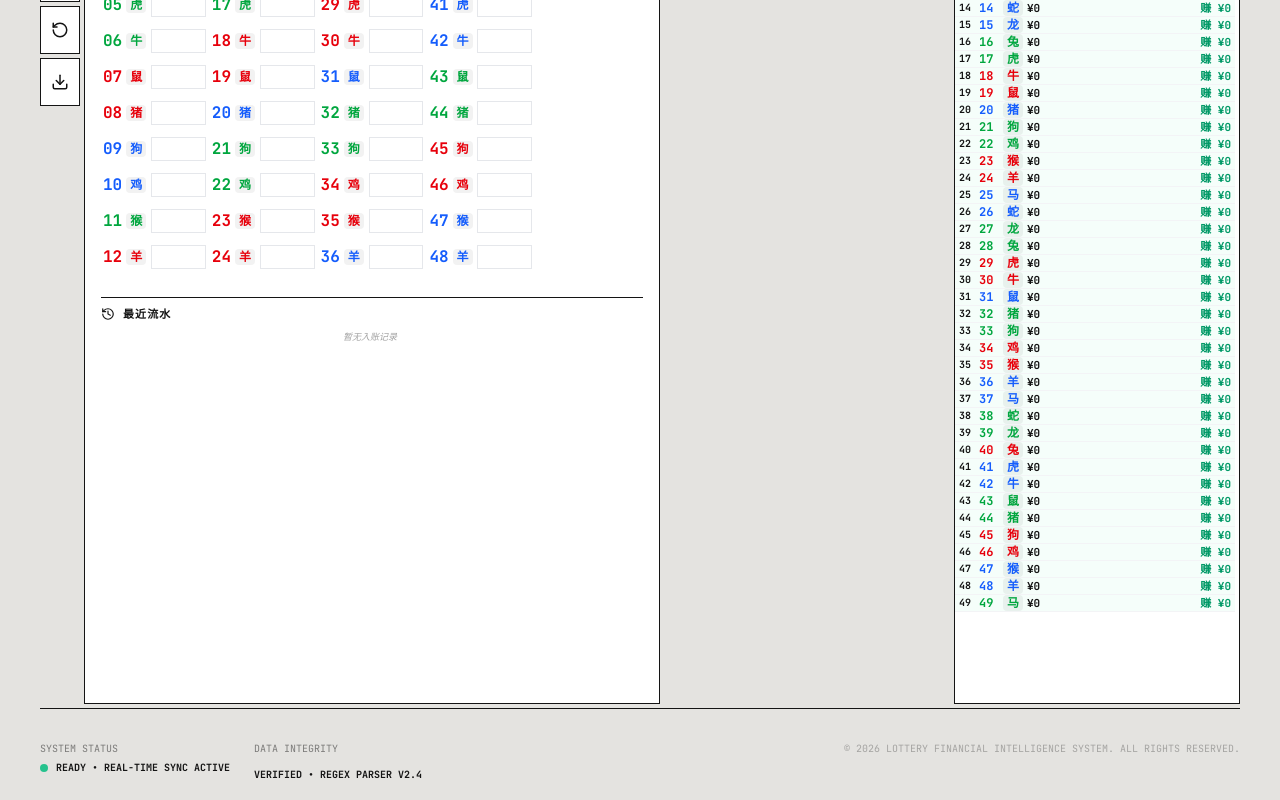
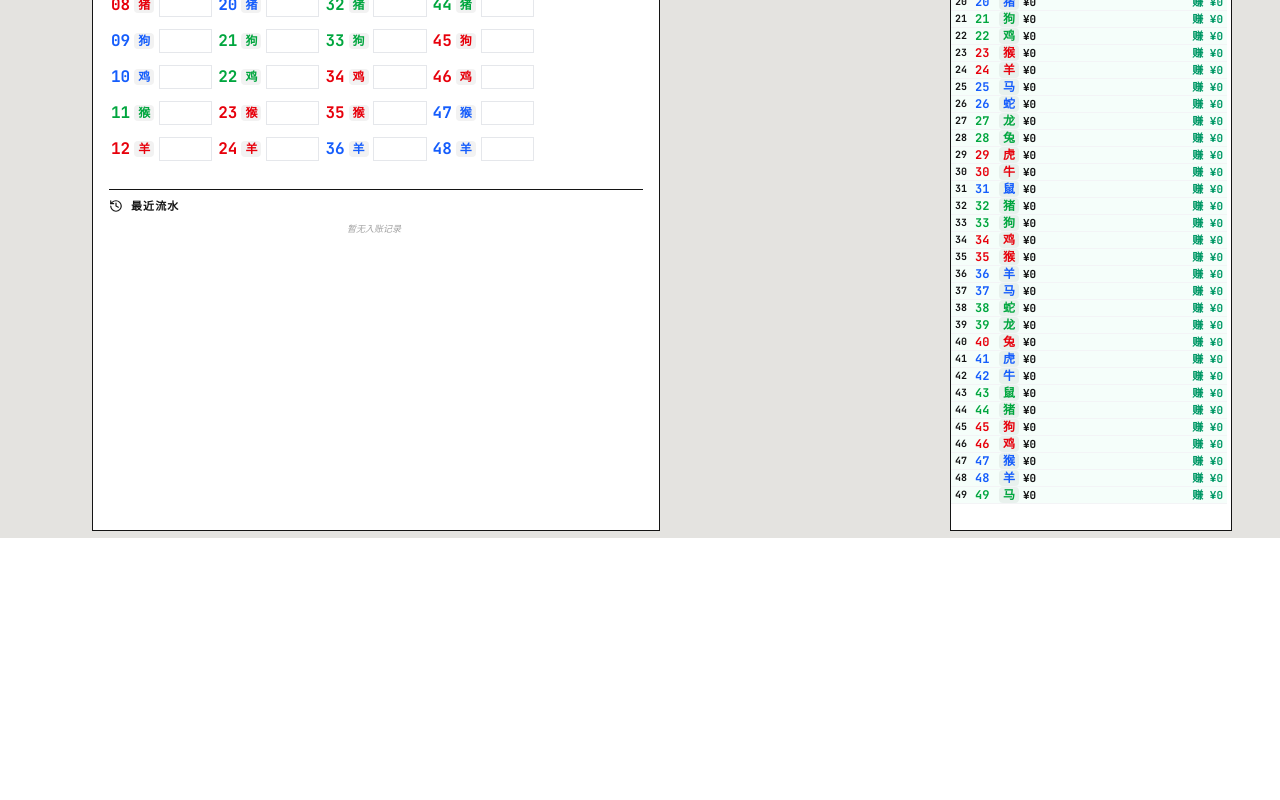
Before and after one commit to aa5300333/tongjiruanjian, a React (Vite) app: page / in a window 1280 px wide. Shown: the part 262-1062 px from the top of the page. After the commit the page ends 800 px from the top, so only its background shows below. Built offline with nearby package versions, Linux system fonts and the light colour scheme; a web font is replaced by a local one.

Commit message:
feat: Refactor layout for improved responsiveness
Adjusts the main application layout to use a fixed-size container with overflow handling, enhancing responsiveness across different screen sizes. This change also optimizes the grid layout for better content arrangement.

```diff
--- a/src/App.tsx
+++ b/src/App.tsx
@@ -883,8 +883,8 @@ export default function App() {
   }
 
   return (
-    <div className="min-h-screen bg-[#E4E3E0] text-[#141414] font-sans p-2 md:p-4">
-      <div className="max-w-[1200px] mx-auto space-y-1">
+    <div className="h-screen w-screen bg-[#E4E3E0] text-[#141414] font-sans overflow-hidden flex items-center justify-center p-0">
+      <div className="w-[1200px] h-[1000px] bg-[#E4E3E0] p-2 flex flex-col lg:flex-row gap-1 overflow-hidden relative">
         {error && (
           <motion.div
             initial={{ opacity: 0, y: -10 }}
@@ -944,11 +944,11 @@ export default function App() {
             </button>
           </nav>
 
-          <div className="grid grid-cols-1 lg:grid-cols-12 gap-1 flex-1">
+          <div className="grid grid-cols-1 lg:grid-cols-12 gap-1 flex-1 h-full min-h-0">
           {activeView === 'stats' ? (
             <>
               {/* Left Column: Number Distribution Matrix */}
-              <div className="lg:col-span-6 space-y-1 h-[950px]">
+              <div className="lg:col-span-6 space-y-1 h-[885px]">
                 <section className="bg-white border border-[#141414] p-4 h-full flex flex-col overflow-hidden">
                   <div className="flex flex-col gap-1 mb-4">
                     <div className="flex items-center justify-between">
@@ -1167,7 +1167,7 @@ export default function App() {
               </div>
 
               {/* Right Column: Risk Analysis (Vertical List) */}
-              <div className="lg:col-span-3 space-y-1 h-[950px]">
+              <div className="lg:col-span-3 space-y-1 h-[885px]">
                 <section className="bg-white border border-[#141414] flex flex-col h-full">
                   <div className="flex items-center gap-1.5 px-2 py-1 border-b border-gray-100 bg-gray-50/50">
                     <AlertCircle size={12} className="text-red-600" />
@@ -1453,27 +1453,6 @@ export default function App() {
           )}
           </div>
         </main>
-
-        {/* Footer Info */}
-        <footer className="pt-8 border-t border-[#141414] border-opacity-10 flex flex-col md:flex-row justify-between gap-4">
-          <div className="flex gap-6">
-            <div className="space-y-1">
-              <span className="text-[10px] font-mono opacity-50 uppercase block">System Status</span>
-              <div className="flex items-center gap-2">
-                <div className="w-2 h-2 bg-emerald-500 rounded-full animate-pulse" />
-                <span className="text-[10px] font-mono font-bold">READY • REAL-TIME SYNC ACTIVE</span>
-              </div>
-            </div>
-            <div className="space-y-1">
-              <span className="text-[10px] font-mono opacity-50 uppercase block">Data Integrity</span>
-              <span className="text-[10px] font-mono font-bold">VERIFIED • REGEX PARSER V2.4</span>
-            </div>
-          </div>
-          <div className="text-[10px] font-mono opacity-30 text-right">
-            © 2026 LOTTERY FINANCIAL INTELLIGENCE SYSTEM. ALL RIGHTS RESERVED.
-          </div>
-        </footer>
-      </div>
 
       {/* Data Entry Modal */}
       <AnimatePresence>
@@ -1875,6 +1854,7 @@ export default function App() {
           </div>
         )}
       </AnimatePresence>
+      </div>
     </div>
   );
 }
```
